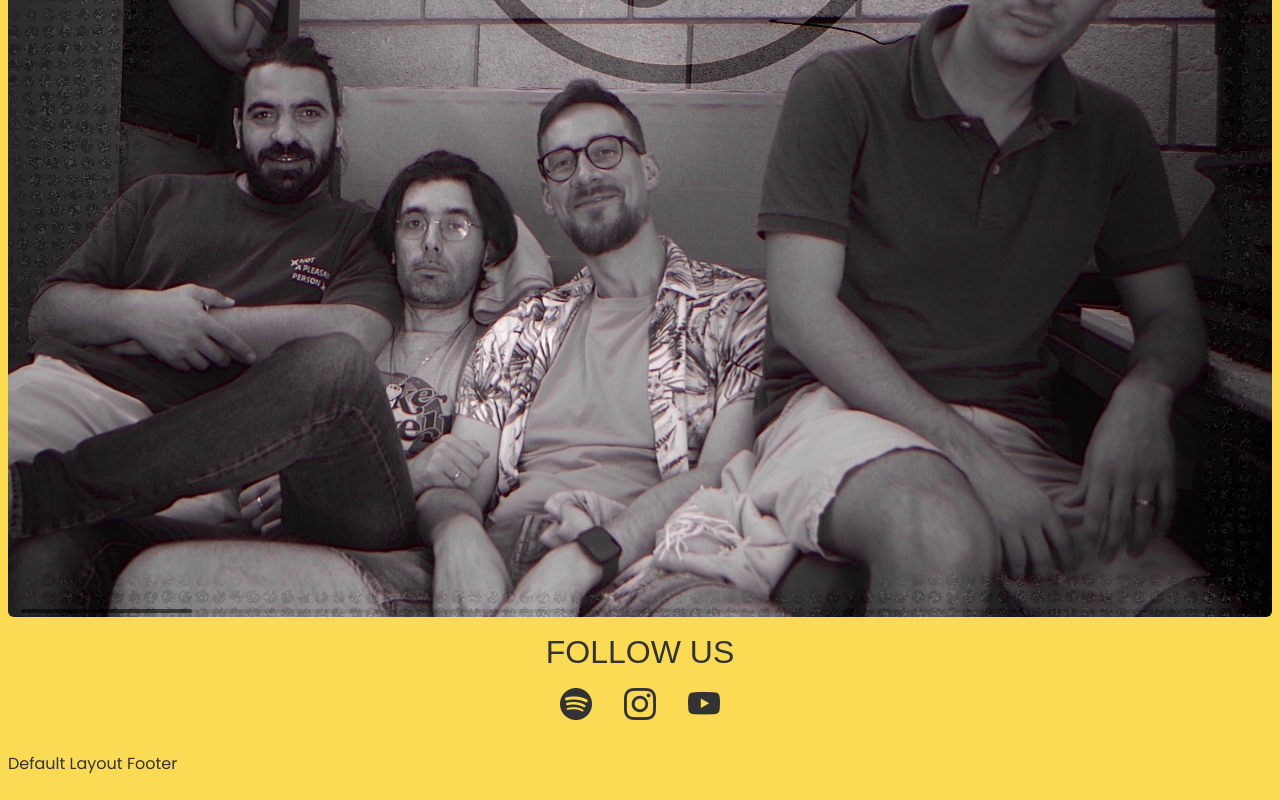
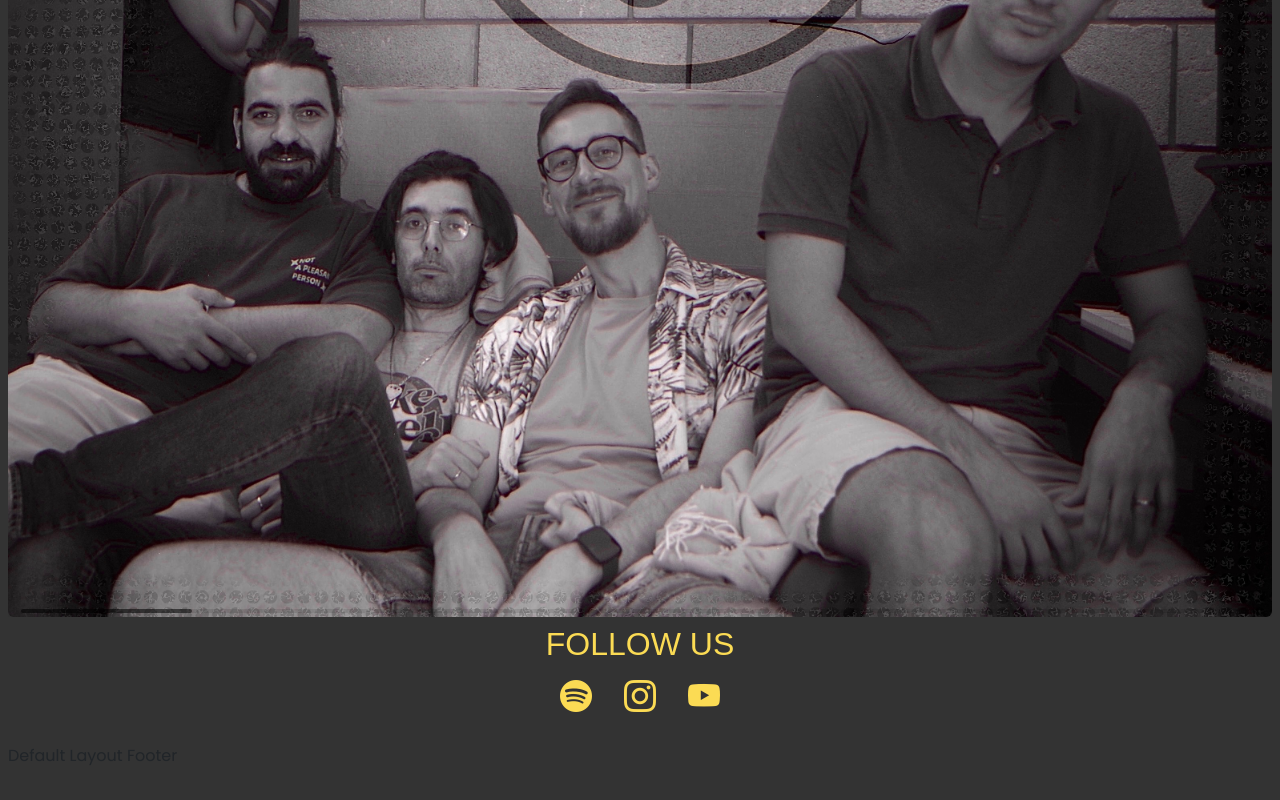
Before and after one commit to mattiacoli/Griever_webapp, a React (Vite) app: page / in a window 1280 px wide. Shown: the part 557-1357 px from the top of the page. Built offline with nearby package versions, Linux system fonts and the light colour scheme; a web font is replaced by a local one.

Commit message:
Refactor Homepage layout and update styles for improved design consistency

```diff
--- a/src/index.css
+++ b/src/index.css
@@ -14,12 +14,12 @@ img {
 
 :root {
   --primary-color: #FBDB54;
-  --secondary-color: #fa7b6a;
-  --text-color: #333;
+  --light-color: #fffddb;
+  --dark-color: #333;
 }
 
 body {
-  background-color: var(--primary-color);
+  background-color: var(--dark-color);
   padding: .5rem;
 }
 
@@ -28,7 +28,6 @@ h1,
 h2,
 h3 {
   font-family: 'MOON GET!', sans-serif;
-  color: var(--text-color);
 }
 
 p {
@@ -61,10 +60,17 @@ header {
 
 /* #region main */
 main {
+
+  color: var(--primary-color);
+
   .socials {
     a {
-      color: var(--text-color);
+      color: var(--primary-color);
     }
+  }
+
+  .slider {
+    width: 100%;
   }
 }
 
--- a/src/pages/Homepage.jsx
+++ b/src/pages/Homepage.jsx
@@ -3,16 +3,19 @@ import "bootstrap-icons/font/bootstrap-icons.css";
 
 export default function Homepage() {
   return (
-    <div className="homepage ">
+    <div className="homepage w-100">
       <div className="welcome text-center">
         <h1>GRIEVER</h1>
         <h3>LOVES SHY GUY</h3>
         <p>Benvenuti nella pagina dei ragazzi timidi</p>
       </div>
 
+      <section className="slider">
+        <Slider />
+      </section>
 
-      <Slider />
-      <section className="socials my-3">
+
+      <section className="socials my-2">
         <h2 className="text-center">FOLLOW US</h2>
         <div className="social-icons text-center">
           <a href="https://open.spotify.com/artist/2QXqvD5l5HpnpS95kcEvl3?si=g9vfIxaXTp2FfCNwLUhhaw" className="mx-3" style={{ fontSize: "2rem" }}>
```
